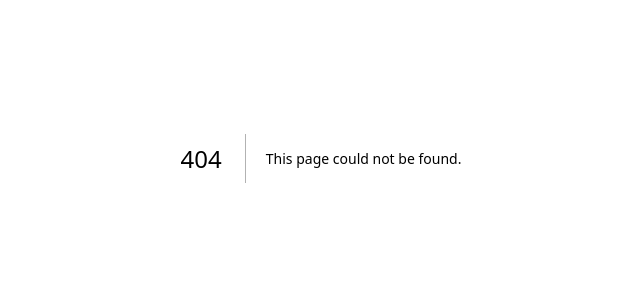
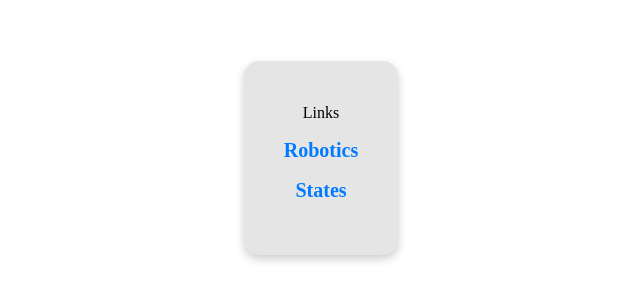
Before and after one commit to Acole-business/arcade, a Next.js app: page /other-links in a window 1280 px wide. Before the commit this address had no page. Shown: the part 242-542 px from the top of the page, without its empty margins (319-959 px from the left). Built offline with nearby package versions, Linux system fonts and the light colour scheme.

Commit message:
app page.tsx in other-links

```diff
--- /dev/null
+++ b/app/other-links/page.tsx
@@ -0,0 +1,51 @@
+"use client";
+
+import React from 'react';
+import Link from 'next/link';
+import styled from 'styled-components';
+
+const StyledContainer = styled.div`
+  display: flex;
+  justify-content: center;
+  align-items: center;
+  height: 100vh;
+  background: white;
+  color: black;
+  font-family: 'Arial, sans-serif';
+`;
+
+const StyledBox = styled.div`
+  background: rgba(0, 0, 0, 0.1);
+  padding: 40px;
+  border-radius: 15px;
+  box-shadow: 0 4px 10px rgba(0, 0, 0, 0.2);
+  text-align: center;
+`;
+
+const StyledLink = styled(Link)`
+  display: block;
+  margin: 10px 0;
+  text-decoration: none;
+  color: #007bff;
+  font-size: 20px;
+  font-weight: bold;
+  transition: color 0.3s ease;
+
+  &:hover {
+    color: #ff6347;
+  }
+`;
+
+const LinksPage: React.FC = () => {
+  return (
+    <StyledContainer>
+      <StyledBox>
+        <h1>Links</h1>
+        <StyledLink href="/robotics">Robotics</StyledLink>
+        <StyledLink href="/states">States</StyledLink>
+      </StyledBox>
+    </StyledContainer>
+  );
+};
+
+export default LinksPage;
--- a/package.json
+++ b/package.json
@@ -57,6 +57,7 @@
     "react-resizable-panels": "^2.1.7",
     "recharts": "2.15.0",
     "sonner": "^1.7.1",
+    "styled-components": "^6.1.17",
     "tailwind-merge": "^3.0.2",
     "tailwindcss-animate": "^1.0.7",
     "three": "^0.167.1",
```
Also changed, not shown: 1 other file (tests, documents, lock files or other folders).
